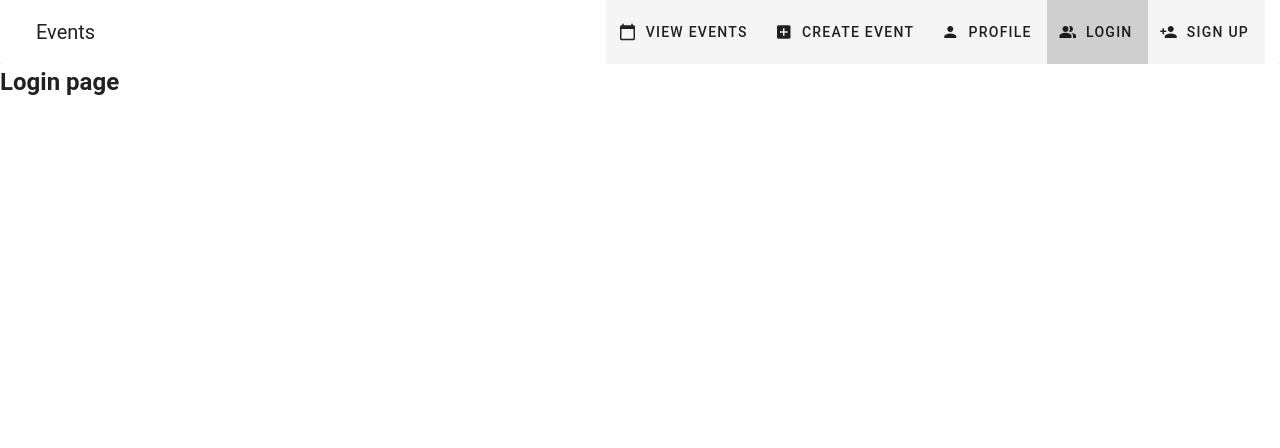
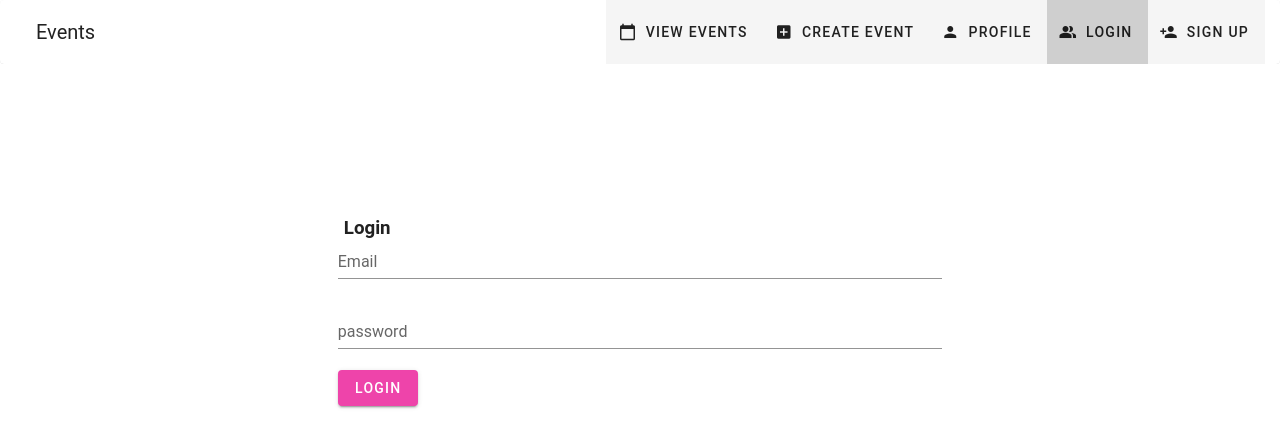
Before and after one commit to maestro-1/meetups, a Vue app in the folder frontend/: page /login in a window 1280 px wide. Shown: the top 448 px of the page. Built offline with nearby package versions, Linux system fonts and the light colour scheme; a small style sheet from the web is missing.

Commit message:
Login route

```diff
--- a/frontend/src/views/Meetups/Meetups.vue
+++ b/frontend/src/views/Meetups/Meetups.vue
@@ -53,7 +53,7 @@ export default {
     const upComingEvents = () => {
       let events = $store.getters.availableEvents;
       if (events.length == 0) {
-          setTimeout(upComingEvents, 1000);
+        setTimeout(upComingEvents, 1000);
       }
       return state.items.push(...events);
     };
--- a/frontend/src/views/Users/Signin.vue
+++ b/frontend/src/views/Users/Signin.vue
@@ -1,11 +1,69 @@
 <template>
-  <div>
-    <h2>Login page</h2>
-  </div>
+  <v-container class="cnt">
+    <v-layout row class="mt-12">
+      <v-flex xs12 sm6 offset-xs3>
+        <h3>Login</h3>
+      </v-flex>
+    </v-layout>
+
+    <v-layout row>
+      <v-flex xs12>
+        <form>
+          <v-layout row>
+            <v-flex xs12 xs6 offset-xs3>
+              <v-text-field
+                name="email"
+                label="Email"
+                id="email"
+                v-model="state.user.email"
+                :rules="state.user.emailRules"
+                required
+                type="email"
+              ></v-text-field>
+            </v-flex>
+          </v-layout>
+
+          <v-layout row>
+            <v-flex xs12 xs6 offset-xs3>
+              <v-text-field
+                name="paswword"
+                label="password"
+                id="password"
+                v-model="state.user.password"
+                required
+                type="password"
+              ></v-text-field>
+            </v-flex>
+          </v-layout>
+          <v-layout row>
+            <v-flex xs12 xs6 offset-xs3>
+              <v-btn class="primary">Login</v-btn>
+            </v-flex>
+          </v-layout>
+        </form>
+      </v-flex>
+    </v-layout>
+  </v-container>
 </template>
 
 <script>
-export default {};
+import { reactive } from "@vue/composition-api";
+
+export default {
+  setup() {
+    const state = reactive({
+      user: {
+        emai: "",
+        emailRules: [
+          v => !!v || "E-mail is required",
+          v => /.+@.+\..+/.test(v) || "E-mail not valid"
+        ],
+        password: ""
+      }
+    });
+    return { state };
+  }
+};
 </script>
 
 <style></style>
```
